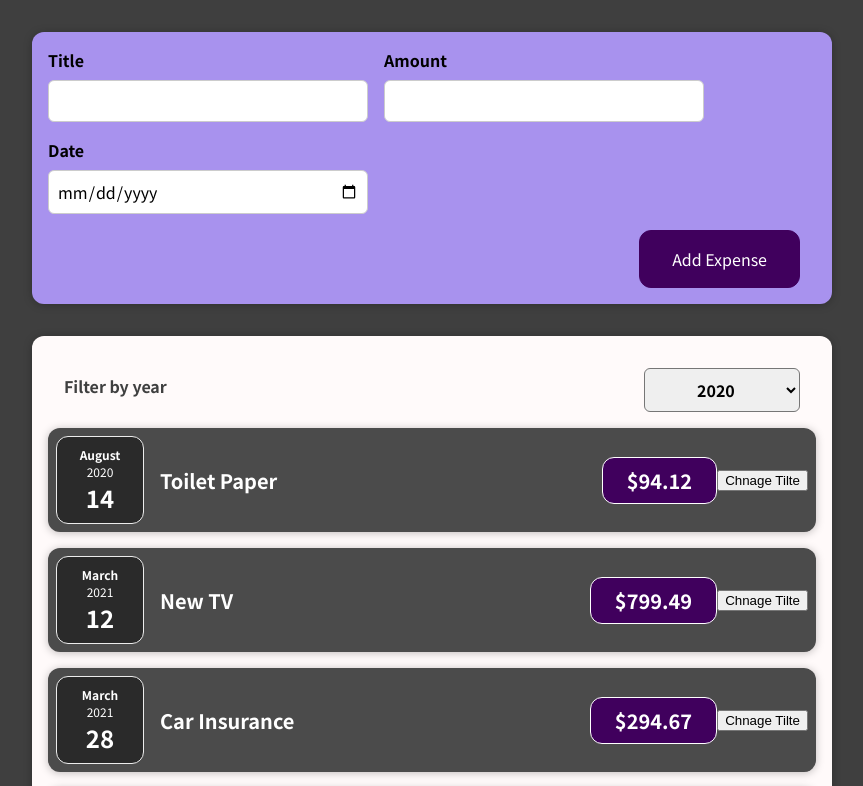
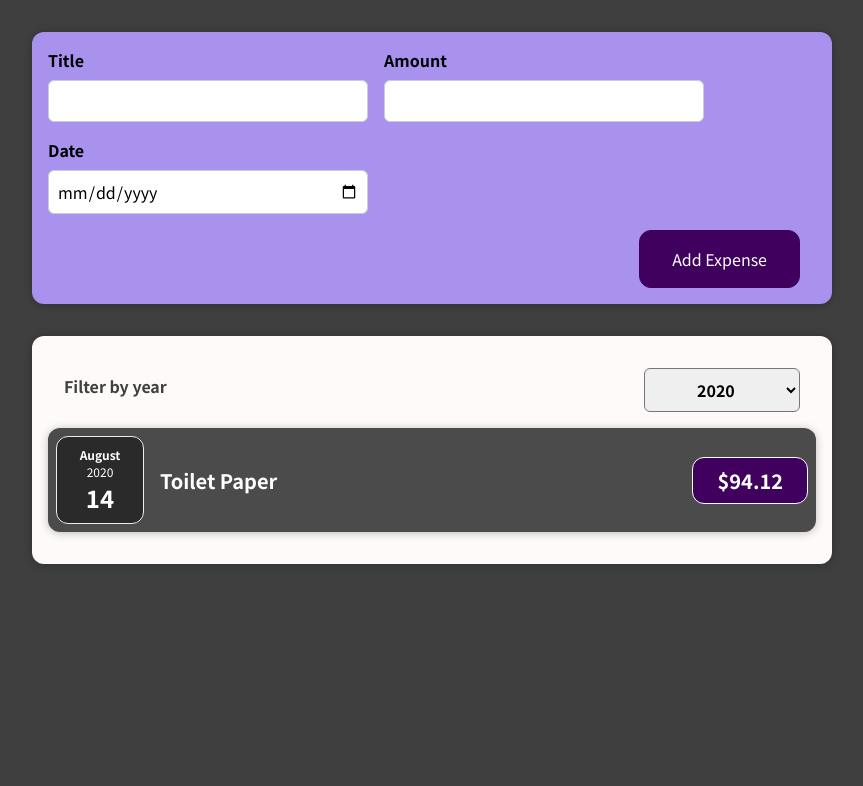
Before and after one commit to rrmandeep/expensesapp, a React (Create React App) app: page / in a window 1280 px wide. Shown: the top 786 px of the page, without its empty margins (208-1071 px from the left). Built offline with nearby package versions, Linux system fonts and the light colour scheme.

Commit message:
Add filter by year

```diff
--- a/src/App.js
+++ b/src/App.js
@@ -1,8 +1,9 @@
+import React, {useState} from 'react';
 import Expense from './components/Expenses/Expense'
 import NewExpense from './components/Expense/NewExpense'
 
-function App() {
-  const expenses = [
+
+const expensesData = [
   {
     id: 'e1',
     title: 'Toilet Paper',
@@ -24,9 +25,14 @@ function App() {
   }
 ]
 
+
+function App() {
+  const [expenses, setExpenses] = useState(expensesData)
+
   const addNewExpense = (expense) => {
-    console.log("App,js")
-    console.log(expense)
+    setExpenses((prevExpenses) => {
+      return([expense, ...prevExpenses])
+    })
   }
 
   return (
--- a/src/components/Expenses/Expense.js
+++ b/src/components/Expenses/Expense.js
@@ -6,16 +6,31 @@ import './Expense.css'
 
 const Expense = (props) => {
 
-  const expenseItems = props.expense.map( (ei) => {
-    return (<ExpenseItem title={ei.title} date={ei.date} amount={ei.amount}></ExpenseItem>)
-  })
-
   const [yearselected, setSelectedYear] = useState("2020");
 
   const getYear = (selectedyear) => {
     setSelectedYear(selectedyear)
-    //console.log(selectedyear)
   }
+
+  const filteredExpense = props.expense.filter((expense) => {
+    return expense.date.getFullYear().toString() === yearselected
+  })
+
+
+
+
+  const expenseItems = filteredExpense.map( (ei) => {
+    return (<ExpenseItem
+        key={ei.id}
+        title={ei.title}
+        date={ei.date}
+        amount={ei.amount}>
+      </ExpenseItem>)
+  })
+
+
+
+
   return(
     <div>
       <Card className="expenses">
--- a/src/components/Expenses/ExpenseItem.js
+++ b/src/components/Expenses/ExpenseItem.js
@@ -4,20 +4,13 @@ import ExpenseDate from './ExpenseDate';
 import Card from '../UI/Card';
 
 function  ExpenseItem(props) {
-  const [title, setTitle] = useState(props.title)
-
-
-  const changeTitle = () => {
-    setTitle("Updated Value")
-  }
   return (
     <Card className="expense-item">
       <ExpenseDate date={props.date} />
       <div className="expense-item__description">
-        <h2>{title}</h2>
+        <h2>{props.title}</h2>
         <div className="expense-item__price">${props.amount}</div>
       </div>
-      <button onClick={changeTitle}>Chnage Tilte</button>
     </Card>
   );
 }
```
Lines whose indentation alone changed are shown as unchanged.
